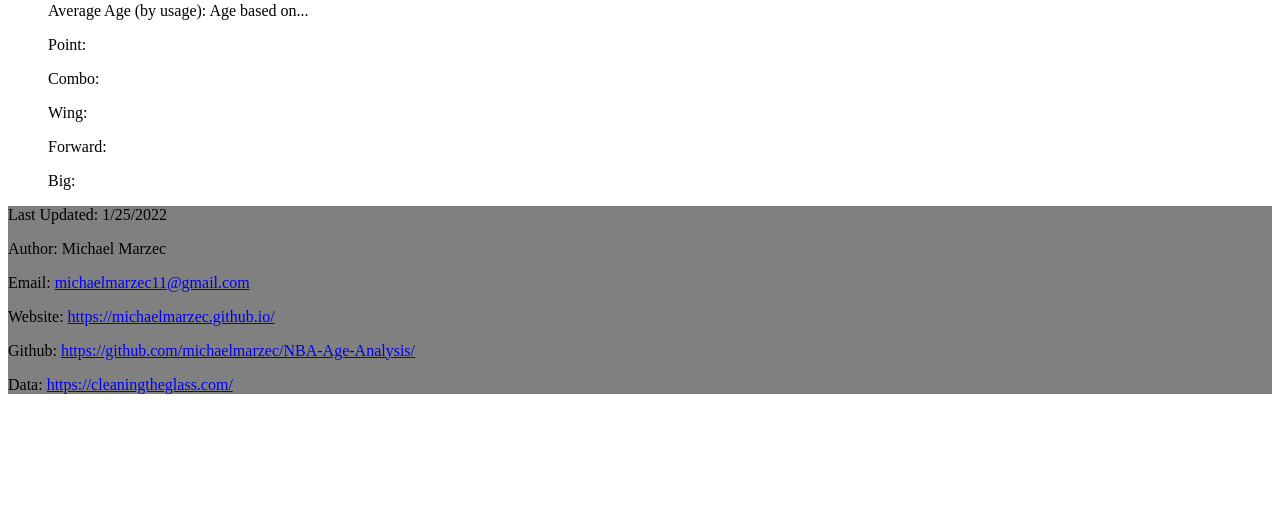
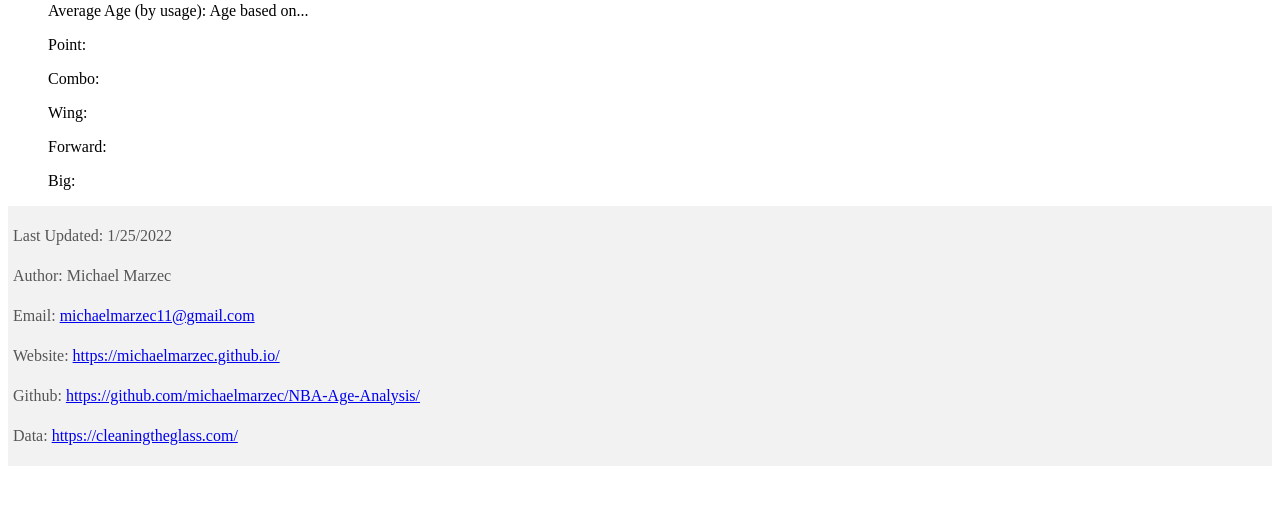
Before and after one commit to michaelmarzec/NBA-Age-Analysis, a Python web app: template flask/templates/view.html in a window 1280 px wide. Shown: the part 127-632 px from the top of the page. Run offline with Jinja, Linux system fonts and the light colour scheme; the template is opened without the code that fills it, so the values that code supplies are empty.

Commit message:
Update main.css

```diff
--- a/flask/static/css/main.css
+++ b/flask/static/css/main.css
@@ -21,12 +21,16 @@
     cursor: pointer;
 }
 
-.footer {
-/*  position: fixed;*/
-  left: 0;
-  bottom: 0;
-  width: 100%;
-  background-color: grey;
-  color: black;
-  text-align: left;
+
+.footer{
+    clear: both;
+    font-size:  16px;
+    color: #555555;
+    text-align: left;
+    padding-top: 2px;
+    padding-right: 5px;
+    padding-bottom: 2px;
+    padding-left: 5px;
+    background-color: #f2f2f2;
+    line-height: 1.5em;
 }
```
